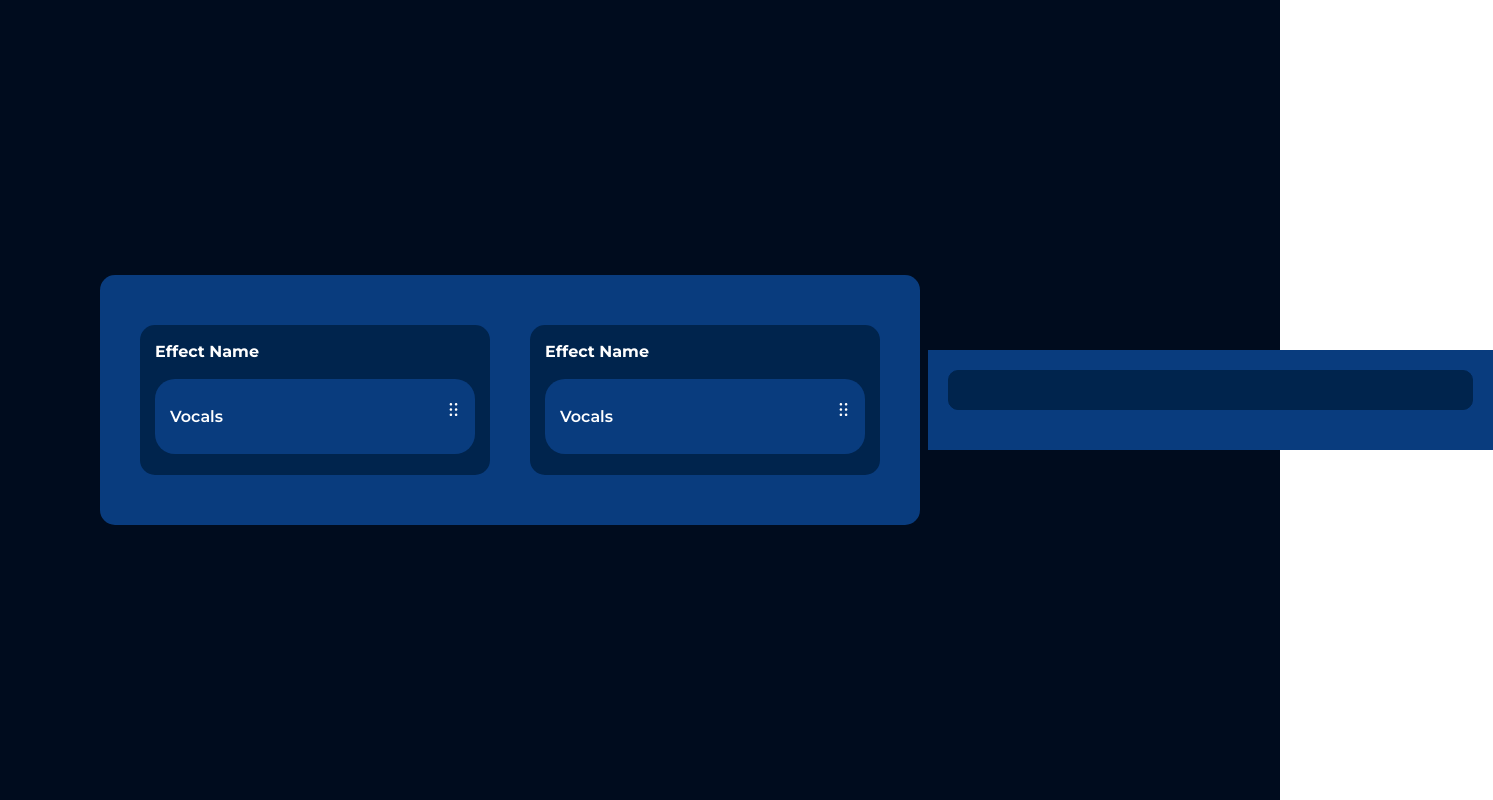
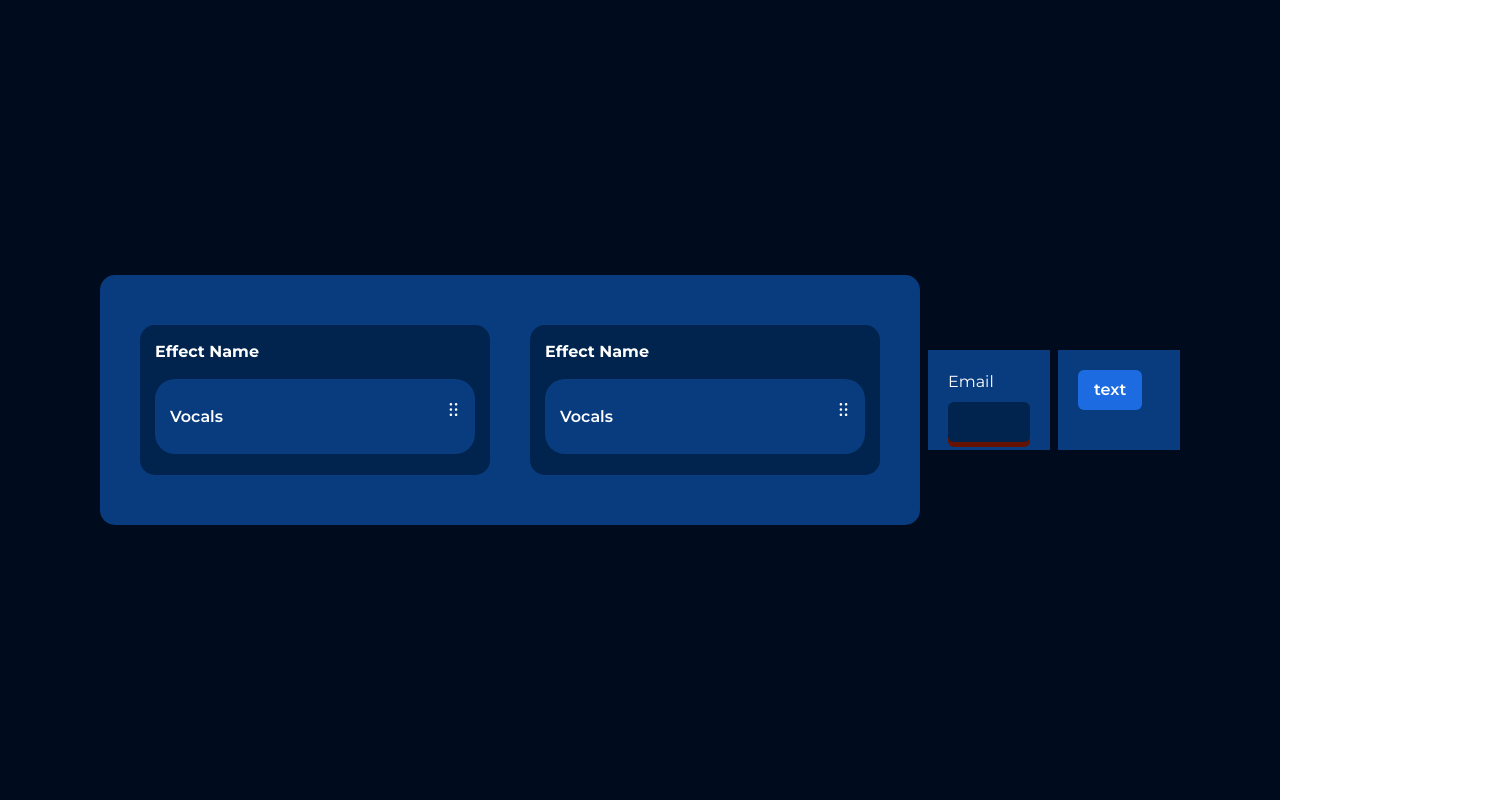
Before and after one commit to vitrioil/muvis3, a Next.js app: page / in a window 1280 px wide. Shown: the whole page, 1493 px wide, since content can reach past the window. Built offline with nearby package versions, Linux system fonts and the light colour scheme.

Commit message:
added button and input components

```diff
--- a/components/utils/Input.tsx
+++ b/components/utils/Input.tsx
@@ -1,26 +1,21 @@
-import { FC } from "react";
+import { ChangeEventHandler, FC } from "react";
 
-import { VStack } from "@chakra-ui/layout";
+import { VStack, Text } from "@chakra-ui/layout";
 import { Input } from "@chakra-ui/input";
 
-const CustomInput: FC = () => {
-    const bgColor = "brand.800";
-    const minWidth = "525px";
-    const borderColor = bgColor;
-    const focusBorderColor = "brand.500";
-    const color = "white";
-    const isInvalid = false;
+const CustomInput: FC<{label: string, isInvalid: boolean, onChange: ChangeEventHandler<HTMLInputElement>, onBlur: ChangeEventHandler<HTMLInputElement>}> =
+    ({label, isInvalid, onChange, onBlur}) => {
+    // const bgColor = "brand.800";
+    // const minWidth = "525px";
+    // const borderColor = bgColor;
+    // const focusBorderColor = "brand.500";
+    // const color = "white";
+    // const isInvalid = false;
 
     return (
         <VStack>
-            <Input w={minWidth}
-                   isInvalid={isInvalid}
-                   bgColor={bgColor}
-                   color={color}
-                   borderColor={borderColor}
-                   focusBorderColor={focusBorderColor}
-                   variant="outline"
-                   borderRadius="10px" />
+            <Text color="white" w="100%" textAlign="start">{label}</Text>
+            <Input isInvalid={isInvalid} onChange={onChange} onBlur={onBlur} />
         </VStack>
     )
 }
--- a/package.json
+++ b/package.json
@@ -10,6 +10,7 @@
   "dependencies": {
     "@chakra-ui/icons": "^1.1.1",
     "@chakra-ui/react": "^1.7.1",
+    "@chakra-ui/theme-tools": "^1.3.1",
     "@emotion/react": "^11.6.0",
     "@emotion/styled": "^11.6.0",
     "framer-motion": "^4.1.17",
--- a/pages/_app.tsx
+++ b/pages/_app.tsx
@@ -1,7 +1,7 @@
 import '../styles/globals.css'
 import type { AppProps } from 'next/app'
 import { ChakraProvider } from '@chakra-ui/react'
-import theme from '../styles/theme'
+import theme from '../styles/theme/theme'
 
 function MyApp({ Component, pageProps }: AppProps) {
   return (
--- a/pages/index.tsx
+++ b/pages/index.tsx
@@ -1,20 +1,27 @@
 import type { NextPage } from 'next'
+import { useState } from 'react'
 import Head from 'next/head'
 import styles from '../styles/Home.module.css'
 
 import { Box, HStack } from '@chakra-ui/layout'
+import { Button } from '@chakra-ui/button'
 
 import Controls from '../components/visualize/controls'
-import Input from '../components/utils/Input';
+import Input from '../components/utils/Input'
 
 const Home: NextPage = () => {
+  const [valid, setValid] = useState(false);
+
   return (
     <HStack h="100vh" w="100vw" bg="brand.900" p="100px">
       <Box>
         <Controls />
       </Box>
       <Box bg="brand.700" w="700px" h="100px" p="20px">
-        <Input />
+          <Input label="Email" isInvalid={!valid} onChange={() => setValid(true)} onBlur={(e) => e.target.value ? setValid(true): setValid(false)} />
+      </Box>
+      <Box bg="brand.700" w="700px" h="100px" p="20px">
+        <Button>text</Button>
       </Box>
     </HStack>
   )
--- /dev/null
+++ b/styles/theme/custom/Button.tsx
@@ -0,0 +1,15 @@
+const Button = {
+    baseStyle: {
+        _after: {
+            content: '""',
+            width: '100%',
+            height: '200px',
+            bg: "#244250"
+        }
+    },
+    defaultProps: {
+        variant: "solid",
+    }
+};
+
+export default Button;
--- /dev/null
+++ b/styles/theme/custom/Input.tsx
@@ -0,0 +1,22 @@
+
+const Input = {
+    baseStyle: {
+      field: {
+        bg: '#00244d',
+        color: 'white',
+        _focus: {
+            boxShadow: "0 2px 0 0 #1c6be1", // brand.500 better way??
+        },
+        _invalid: {
+            boxShadow: "0 5px 0 0 #661200",
+        },
+      },
+    },
+    sizes: {},
+    variants: {},
+    defaultProps: {
+      variant: null // null here
+    }
+  }
+
+export default Input;
```
Also changed, not shown: components/utils/Button.tsx (deleted, +0 -15 lines), components/visualize/player.tsx (+10 -0 lines), styles/theme/theme.tsx (renamed from styles/theme.tsx, +7 -0 lines).
